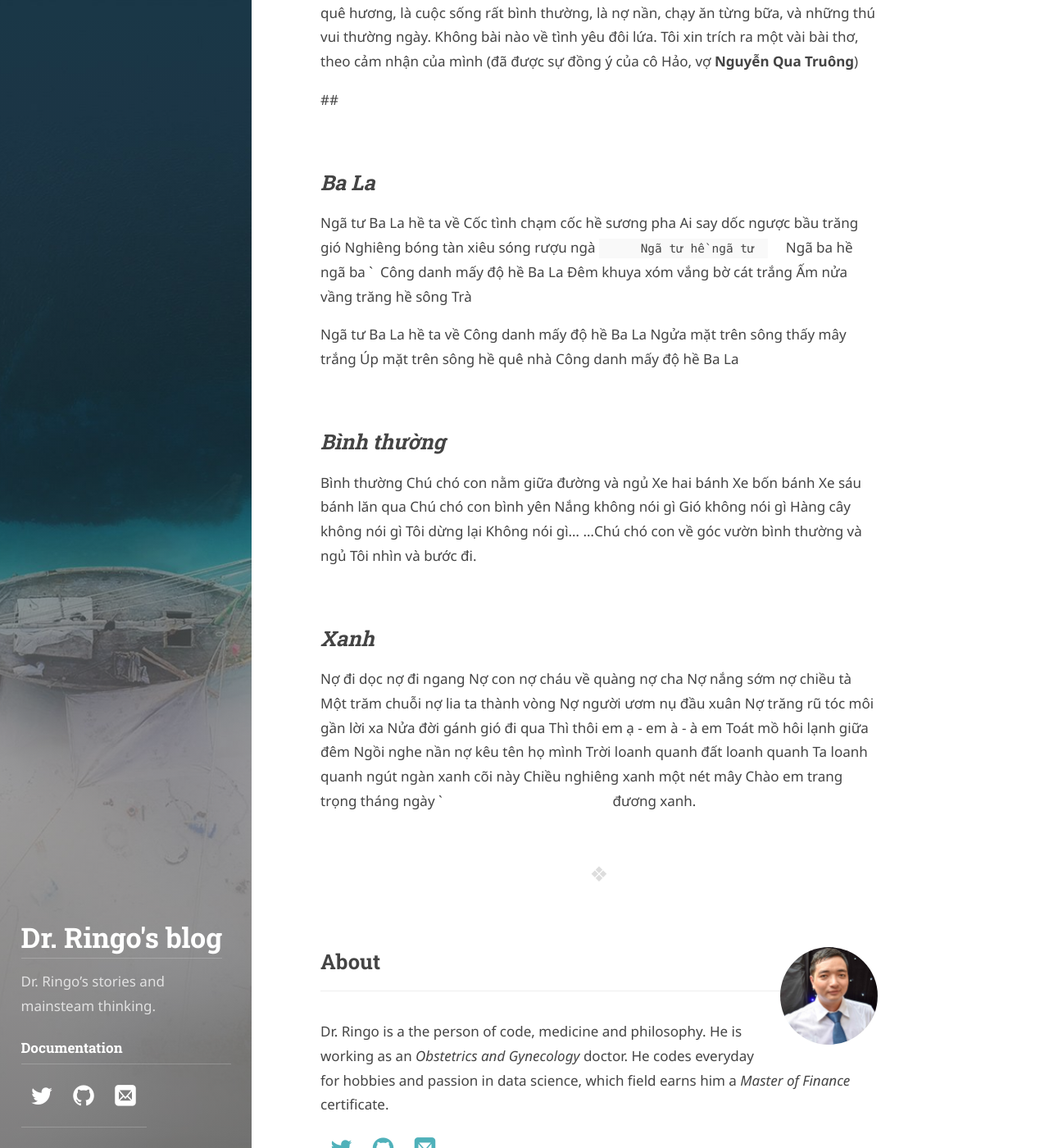
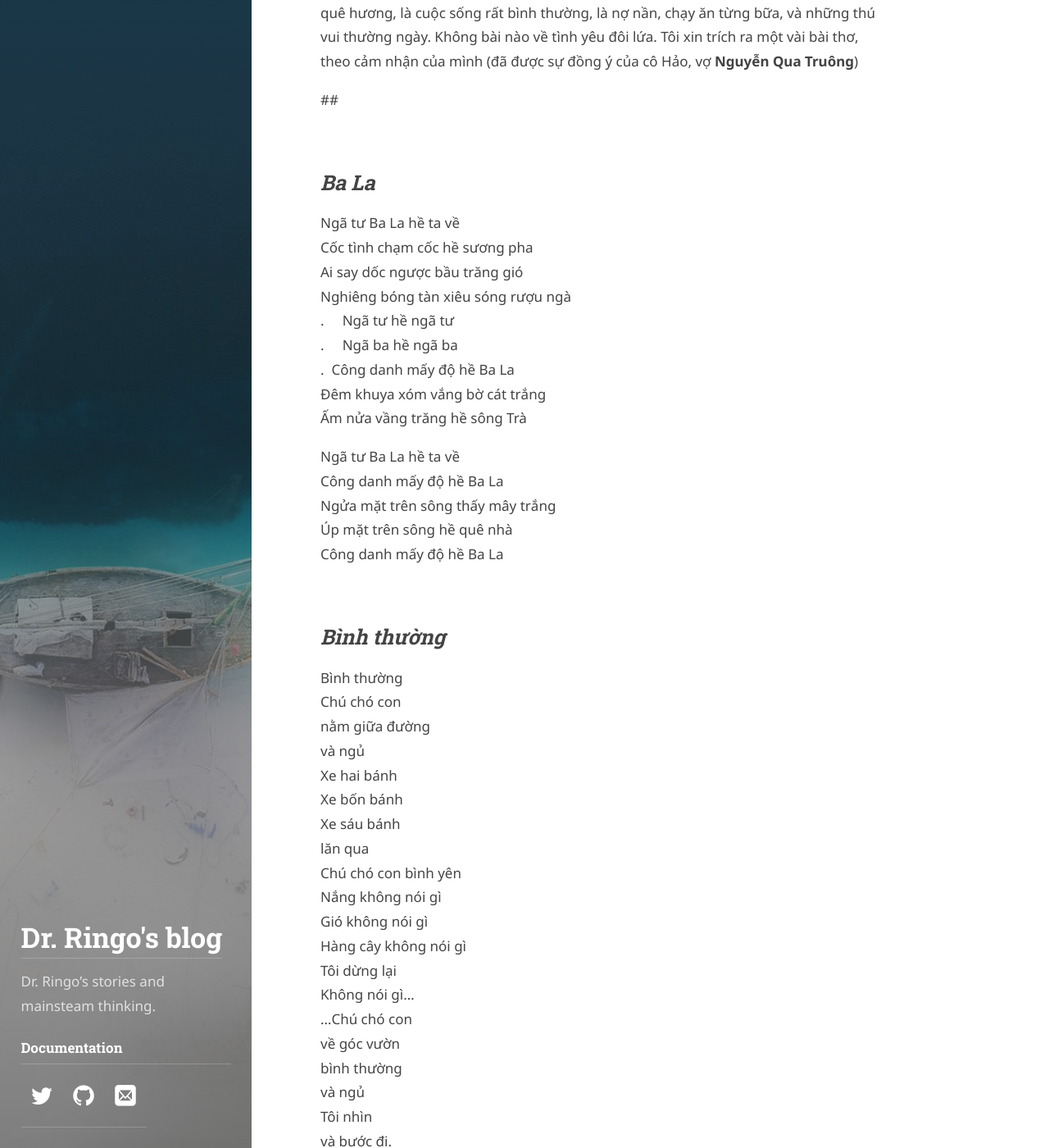
Before and after one commit to thanhgo/blog, a Jekyll site: the page built from _posts/2009-02-04-tho-nguyen-qua-truong-hay-la-mot-su-tran-tro-ve-so-phan.markdown, in a window 1280 px wide and 1400 px high, scrolled down 620 px. Shown: the whole window at 82% size. Built offline with Jekyll 4.4.1, drawn with Linux system fonts in a browser that asks for light colours; some web fonts are replaced; some of the changed text lies outside the part shown.

```diff
--- a/_posts/2009-02-04-tho-nguyen-qua-truong-hay-la-mot-su-tran-tro-ve-so-phan.markdown
+++ b/_posts/2009-02-04-tho-nguyen-qua-truong-hay-la-mot-su-tran-tro-ve-so-phan.markdown
@@ -30,9 +30,9 @@ Ngã tư Ba La hề ta về
 Cốc tình chạm cốc hề sương pha
 Ai say dốc ngược bầu trăng gió
 Nghiêng bóng tàn xiêu sóng rượu ngà
-`     Ngã tư hề ngã tư
-`     Ngã ba hề ngã ba
-`  Công danh mấy độ hề Ba La
+.     Ngã tư hề ngã tư
+.     Ngã ba hề ngã ba
+.  Công danh mấy độ hề Ba La
 Đêm khuya xóm vắng bờ cát trắng
 Ấm nửa vầng trăng hề sông Trà
 
```
